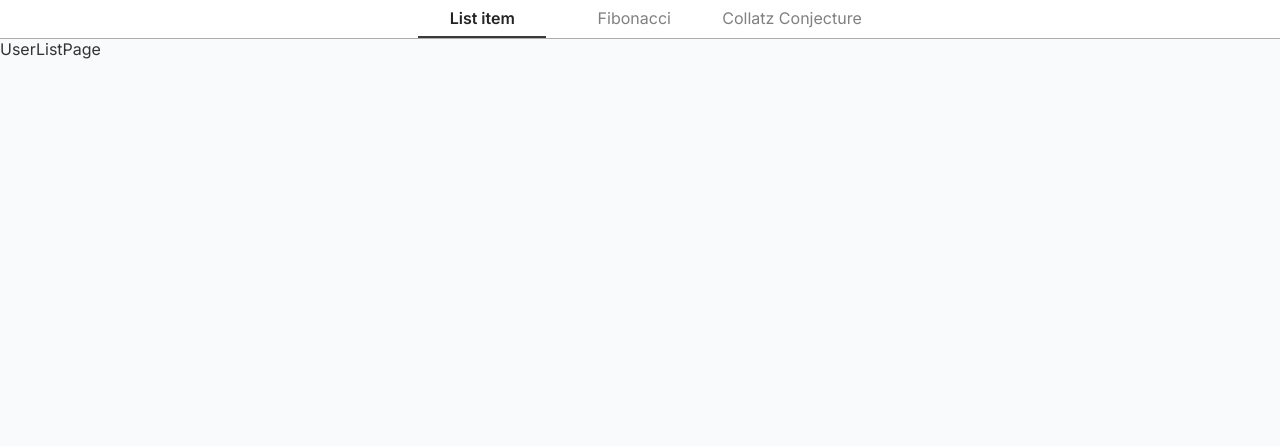
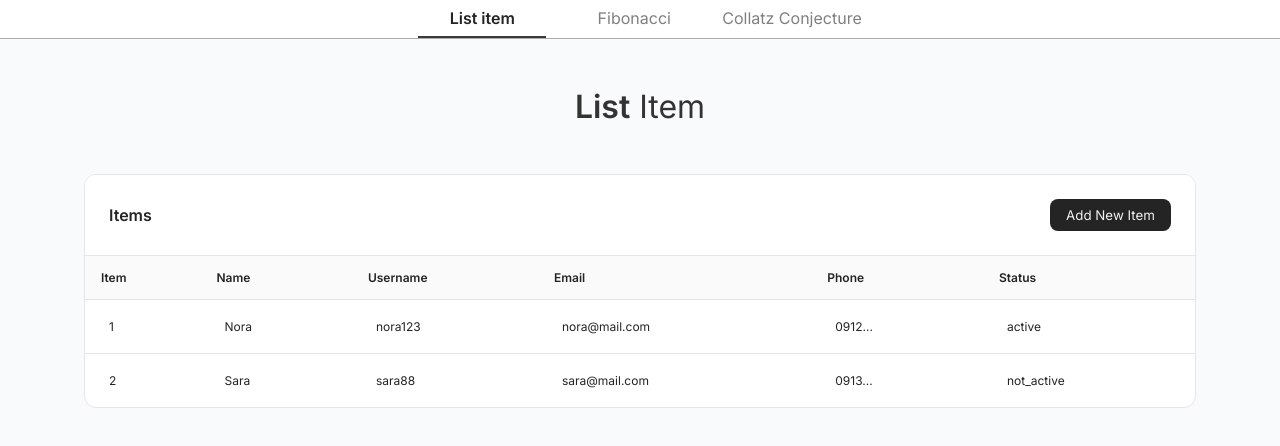
Before and after one commit to marzie-jalali/nak-challenge-2, a React (Vite) app: page /users in a window 1280 px wide. Shown: the top 446 px of the page. Built offline with nearby package versions, Linux system fonts and the light colour scheme.

Commit message:
feat: add user list page

```diff
--- a/package.json
+++ b/package.json
@@ -12,10 +12,13 @@
   "dependencies": {
     "@emotion/react": "^11.14.0",
     "@emotion/styled": "^11.14.1",
+    "@hookform/resolvers": "^5.2.2",
     "react": "^19.1.1",
     "react-dom": "^19.1.1",
+    "react-hook-form": "^7.65.0",
     "react-i18next": "^16.1.5",
     "react-router-dom": "^7.9.4",
+    "yup": "^1.7.1",
     "zustand": "^5.0.8"
   },
   "devDependencies": {
--- /dev/null
+++ b/src/components/layout/user/PageWrapper.tsx
@@ -0,0 +1,9 @@
+import styled from "@emotion/styled";
+
+const PageWrapper = styled.div`
+  padding: 0 84px;
+  width: 100%;
+  box-sizing: border-box;
+`;
+
+export default PageWrapper;
--- /dev/null
+++ b/src/components/shared/tools/CustomButton.tsx
@@ -0,0 +1,26 @@
+import styled from "@emotion/styled";
+
+interface ButtonProps {
+    children: React.ReactNode;
+    onClick?: () => void;
+    disabled?: boolean;
+    type?: 'button' | 'submit';
+  }
+
+const CustomButton: React.FC<ButtonProps> = ({ children, onClick , disabled = false, type = 'button' }) => {
+  return (
+    <StyledButton onClick={onClick} disabled={disabled} type={type}>{children}</StyledButton>
+  )
+}
+
+export default CustomButton
+
+const StyledButton = styled.button<{ disabled?: boolean }>`
+ padding: 0.5rem 1rem;
+  border-radius: 0.5rem;
+  border: none;
+  cursor: pointer;
+  cursor: ${({ disabled }) => (disabled ? 'not-allowed' : 'pointer')};
+  background-color: ${({ disabled }) => (disabled ? '#F1F1F1' : '#242424')};
+  color: ${({ disabled }) => (disabled ? '#ABABAB' : '#F1F1F1')};
+`;
--- /dev/null
+++ b/src/components/user/UserHeading.tsx
@@ -0,0 +1,30 @@
+import { useTranslation } from 'react-i18next';
+import styled from '@emotion/styled'
+
+interface PageHeadingProps {
+    translationKey: string;
+  }
+
+const UserHeading :React.FC<PageHeadingProps> = ({ translationKey }) => {
+  const { t } = useTranslation();
+  const fullText = t(translationKey);
+  const [firstWord, ...rest] = fullText.split(' ');
+
+  return (
+    <Heading>  <FirstWord>{firstWord}</FirstWord> {rest.join(' ')}</Heading>
+  )
+}
+
+export default UserHeading
+
+
+const Heading = styled.h1`
+  text-align: center;
+  font-weight: normal;
+  padding: 48px 0;
+
+`;
+
+const FirstWord = styled.span`
+  font-weight: bold;
+`;
--- /dev/null
+++ b/src/components/user/UserTable.tsx
@@ -0,0 +1,109 @@
+import styled from "@emotion/styled";
+import { useNavigate } from "react-router-dom";
+import { useTranslation } from "react-i18next";
+import CustomButton from "../shared/tools/CustomButton";
+import PageWrapper from "../layout/user/PageWrapper";
+
+
+interface UserEntity {
+  item: string;
+  name: string;
+  userName: string;
+  email: string;
+  phone: string;
+  status: "active" | "not_active" | null;
+}
+interface Props {
+  users: UserEntity[];
+}
+
+const UserTable : React.FC<Props>  = ({users}) => {
+  const navigate = useNavigate();
+  const { t } = useTranslation();
+  return (
+    <PageWrapper>
+    <TableContainer>
+         <TopRow>
+        <HeaderTitle>{t("Items")}</HeaderTitle>
+        <CustomButton onClick={() => navigate("/users/new")}>
+          {t("Add New Item")}
+        </CustomButton>
+      </TopRow>
+
+    <Table>
+        <thead>
+          <tr>
+            <Th>{t("Item")}</Th>
+            <Th>{t("Name")}</Th>
+            <Th>{t("User Name")}</Th>
+            <Th>{t("Email")}</Th>
+            <Th>{t("Phone")}</Th>
+            <Th>{t("Status")}</Th>
+          </tr>
+        </thead>
+        <tbody>
+          {users.map((user) => (
+            <tr key={user.item}>
+              <Td>{user.item}</Td>
+              <Td>{user.name}</Td>
+              <Td>{user.userName}</Td>
+              <Td>{user.email}</Td>
+              <Td>{user.phone}</Td>
+              <Td>{user.status}</Td>
+            </tr>
+          ))}
+        </tbody>
+      </Table>
+    </TableContainer>
+    </PageWrapper>
+  )
+}
+
+export default UserTable
+
+const TableContainer = styled.div`
+  border: 1px solid #E6E6E6;
+  border-radius: 12px;
+  overflow: hidden;
+  background: #FFFFFF;
+
+`;
+
+const TopRow = styled.div`
+  display: flex;
+  justify-content: space-between;
+  align-items: center;
+  padding: 24px;
+  background: #FFFFFF;
+  border-bottom: 1px solid #E6E6E6;
+`;
+
+const HeaderTitle = styled.h2`
+  font-size: 16px;
+  font-weight: 600;
+  color: #242424;
+  margin: 0;
+`;
+
+const Table = styled.table`
+  width: 100%;
+  border-collapse: collapse;
+`;
+
+const Th = styled.th`
+  text-align: left;
+  padding: 14px 16px;
+  font-weight: 600;
+  font-size: 12px;
+  color: #242424;
+  background: #FAFAFA;
+  border-bottom: 1px solid #E6E6E6;
+`;
+
+const Td = styled.td`
+  padding: 19px 24px;
+  font-size: 12px;
+  font-weight: 400;
+  color: #242424;
+  border-top: 1px solid #E6E6E6;
+`;
--- a/src/i18n/index.ts
+++ b/src/i18n/index.ts
@@ -12,6 +12,9 @@ i18n.use(initReactI18next).init({
         "Phone": "Phone",
         "Status": "Status",
         "Submit": "Submit",
+        "user_list_heading":"List Item",
+        "add_user_heading":"Create New Item",
+        "edit_user_heading":"Edit Item"
       },
     },
   },
--- a/src/pages/users/EditUserPage.tsx
+++ b/src/pages/users/EditUserPage.tsx
@@ -1,8 +1,11 @@
-import React from 'react'
+
+import UserHeading from '../../components/user/UserHeading'
 
 const EditUserPage = () => {
   return (
-    <div>EditUserPage</div>
+    <div>
+      <UserHeading translationKey="edit_user_heading"/>
+    </div>
   )
 }
 
--- a/src/pages/users/UserFormPage.tsx
+++ b/src/pages/users/UserFormPage.tsx
@@ -1,8 +1,13 @@
-import React from 'react'
+
+import UserHeading from '../../components/user/UserHeading'
 
 const UserFormPage = () => {
   return (
-    <div>UserFormPage</div>
+    <div>
+      <UserHeading translationKey="add_user_heading"/>
+
+    </div>
+
   )
 }
 
--- a/src/pages/users/UserListPage.tsx
+++ b/src/pages/users/UserListPage.tsx
@@ -1,8 +1,19 @@
-import React from 'react'
+
+import UserHeading from '../../components/user/UserHeading'
+import UserTable from '../../components/user/UserTable';
 
 const UserListPage = () => {
+  const users = [
+    { item: "1", name: "Nora", userName: "nora123", email: "nora@mail.com", phone: "0912...", status: "active" },
+    { item: "2", name: "Sara", userName: "sara88", email: "sara@mail.com", phone: "0913...", status: "not_active" },
+  ];
+
   return (
-    <div>UserListPage</div>
+    <div>
+      <UserHeading translationKey="user_list_heading"/>
+      <UserTable users={users}/>
+      </div>
+
   )
 }
 
```
Also changed, not shown: src/components/shared/tools/CustomInput.tsx (added, +41 -0 lines), 1 other file (tests, documents, lock files or other folders).
